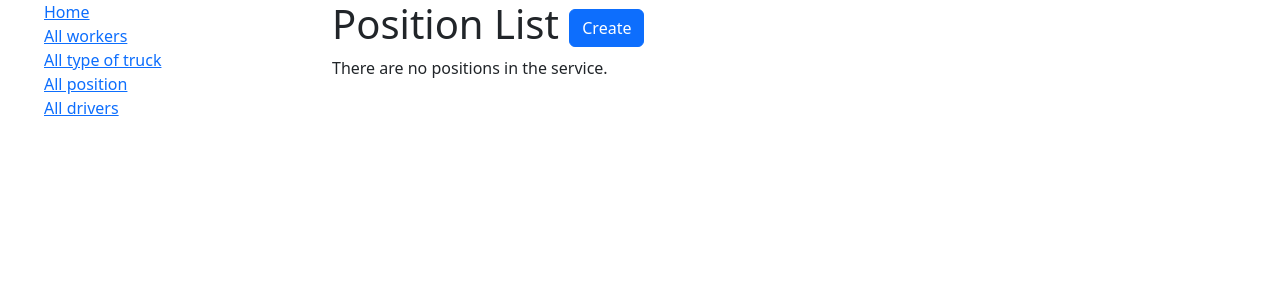
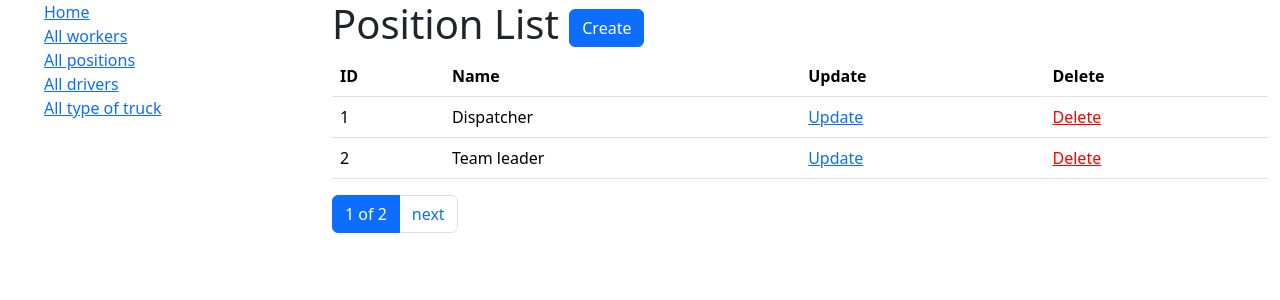
Before and after one commit to prykhodkom/dispatch-service, a Django app: page /position/ in a window 1280 px wide. Shown: the top 300 px of the page. Run offline with Django 4.2, Linux system fonts and the light colour scheme; data comes from the database, SQL or seed files in the repository; both versions use the stored data as it was after the commit.

Commit message:
Add position update&create&delete views

```diff
--- a/dispatch/urls.py
+++ b/dispatch/urls.py
@@ -5,15 +5,29 @@ from dispatch.views import (
     DriverListView,
     WorkerListView,
     PositionListView,
+    PositionCreateView,
+    PositionUpdateView,
+    PositionDeleteView,
     TypeOfTruckListView,
 )
 
 urlpatterns = [
     path("", index, name="index"),
-    path("driver/", DriverListView.as_view(), name="driver_list"),
-    path("worker/", WorkerListView.as_view(), name="worker_list"),
-    path("position/", PositionListView.as_view(), name="position_list"),
-    path("truck/", TypeOfTruckListView.as_view(), name="type_of_truck_list"),
+    path("driver/", DriverListView.as_view(), name="driver-list"),
+    path("worker/", WorkerListView.as_view(), name="worker-list"),
+    path("position/", PositionListView.as_view(), name="position-list"),
+    path("position/create", PositionCreateView.as_view(), name="position-create"),
+    path(
+        "position/<int:pk>/update/",
+        PositionUpdateView.as_view(),
+        name="position-update",
+    ),
+    path(
+        "position/<int:pk>/delete/",
+        PositionDeleteView.as_view(),
+        name="position-delete",
+    ),
+    path("truck/", TypeOfTruckListView.as_view(), name="type-of-truck-list"),
 ]
 
 app_name = "dispatch"
--- a/dispatch/views.py
+++ b/dispatch/views.py
@@ -1,5 +1,7 @@
+from django.contrib.auth.mixins import LoginRequiredMixin
 from django.http import HttpRequest, HttpResponse
 from django.shortcuts import render
+from django.urls import reverse_lazy
 from django.views import generic
 
 from dispatch.models import Worker, Driver, TypeOfTruck, Position
@@ -21,6 +23,26 @@ def index(request: HttpRequest) -> HttpResponse:
 
 class PositionListView(generic.ListView):
     model = Position
+    paginate_by = 2
+
+
+class PositionCreateView(generic.CreateView):
+    model = Position
+    fields = "__all__"
+    success_url = reverse_lazy("dispatch:position-list")
+    template_name = "dispatch/position_form.html"
+
+
+class PositionUpdateView(generic.UpdateView):
+    model = Position
+    fields = "__all__"
+    success_url = reverse_lazy("dispatch:position-list")
+    template_name = "dispatch/position_form.html"
+
+
+class PositionDeleteView(generic.DeleteView):
+    model = Position
+    success_url = reverse_lazy("dispatch:position-list")
 
 
 class DriverListView(generic.ListView):
@@ -34,4 +56,4 @@ class WorkerListView(generic.ListView):
 class TypeOfTruckListView(generic.ListView):
     model = TypeOfTruck
     template_name = "dispatch/type_of_truck_list.html"
-    context_object_name = "type_of_truck_list"
+    context_object_name = "type-of-truck-list"
--- a/templates/dispatch/position_list.html
+++ b/templates/dispatch/position_list.html
@@ -3,12 +3,12 @@
 {% block content %}
   <h1>
     Position List
-    <a href="#" class="btn btn-primary link-to-page">
+    <a href="{% url 'dispatch:position-create' %}" class="btn btn-primary link-to-page">
       Create
     </a>
   </h1>
 
-  {% if manufacturer_list %}
+  {% if position_list %}
     <table class="table">
       <tr>
         <th>ID</th>
@@ -26,13 +26,13 @@
               {{ position.name }}
           </td>
           <td>
-              <a href="#">
+              <a href="{% url 'dispatch:position-update' pk=position.id %}">
                 Update
               </a>
             </td>
             <td>
               <a style="color: red"
-                href="#">
+                href="{% url 'dispatch:position-delete' pk=position.id %}">
                 Delete
               </a>
             </td>
--- a/templates/includes/sidebar.html
+++ b/templates/includes/sidebar.html
@@ -1,7 +1,7 @@
 <ul>
   <li class="list-group-item"><a href="{% url 'dispatch:index' %}">Home</a></li>
-  <li class="list-group-item"><a href="{% url 'dispatch:worker_list' %}">All workers</a></li>
-  <li class="list-group-item"><a href="{% url 'dispatch:type_of_truck_list' %}">All type of truck</a></li>
-  <li class="list-group-item"><a href="{% url 'dispatch:position_list' %}">All position</a></li>
-  <li class="list-group-item"><a href="{% url 'dispatch:driver_list' %}">All drivers</a></li>
+  <li class="list-group-item"><a href="{% url 'dispatch:worker-list' %}">All workers</a></li>
+  <li class="list-group-item"><a href="{% url 'dispatch:position-list' %}">All positions</a></li>
+  <li class="list-group-item"><a href="{% url 'dispatch:driver-list' %}">All drivers</a></li>
+  <li class="list-group-item"><a href="{% url 'dispatch:type-of-truck-list' %}">All type of truck</a></li>
 </ul>
```
Also changed, not shown: templates/dispatch/position_confirm_delete.html (added, +10 -0 lines), templates/dispatch/position_form.html (added, +11 -0 lines), db.sqlite3, dispatch/forms.py (added).
